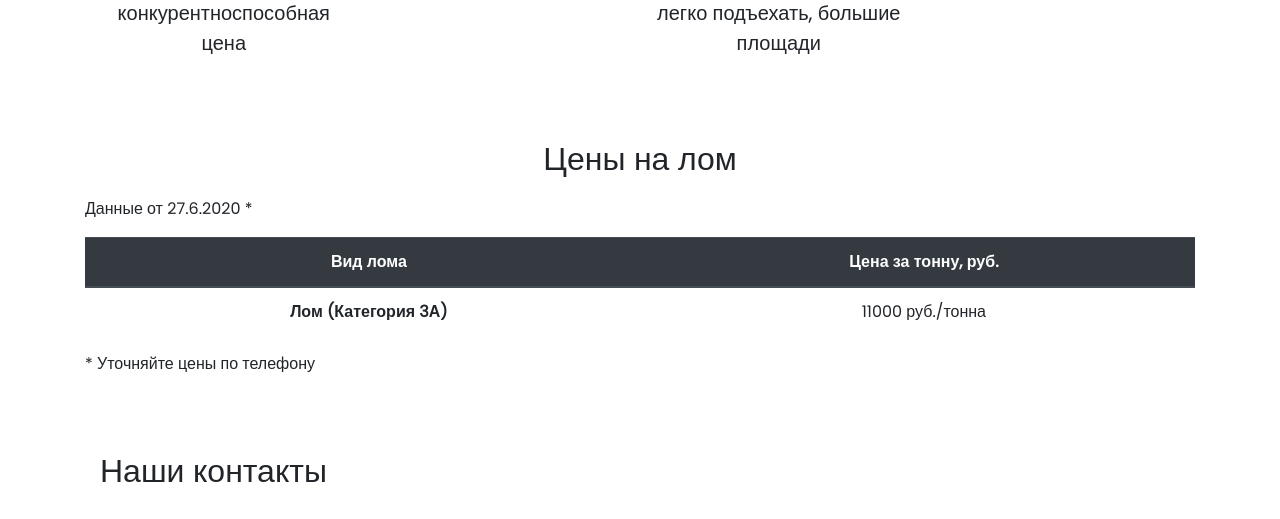
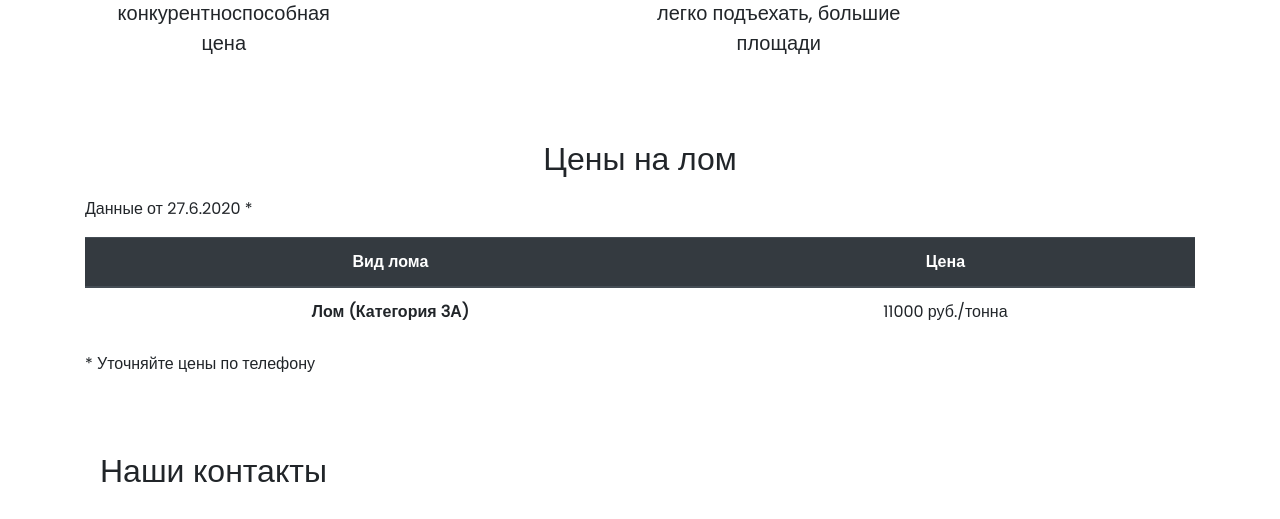
Before and after one commit to kpestov/rusmet_web_page, a Django app: page / in a window 1280 px wide. Shown: the part 1690-2209 px from the top of the page. Run offline with Django 3.2, Linux system fonts and the light colour scheme; data comes from the database, SQL or seed files in the repository; both versions use the stored data as it was after the commit; some libraries are stand-ins or nearby versions.

Commit message:
Change cost field to char in model Price

```diff
--- a/webengine/home/models.py
+++ b/webengine/home/models.py
@@ -3,7 +3,7 @@ from django.db import models
 
 class Price(models.Model):
     scrap = models.CharField(max_length=150, db_index=True, verbose_name='металл')
-    cost = models.FloatField(verbose_name='цена')
+    cost = models.CharField(max_length=150, verbose_name='цена')
     created = models.DateTimeField(auto_now_add=True, verbose_name='дата создания')
     updated = models.DateTimeField(auto_now=True, verbose_name='дата обновления')
 
--- a/webengine/home/templates/home/includes/price_table.html
+++ b/webengine/home/templates/home/includes/price_table.html
@@ -4,7 +4,7 @@
 <thead class="thead-dark">
   <tr>
     <th class="text-center" scope="col">Вид лома</th>
-    <th class="text-center" scope="col">Цена за тонну, руб.</th>
+    <th class="text-center" scope="col">Цена</th>
   </tr>
 </thead>
 <tbody>
```
Also changed, not shown: webengine/db.sqlite3, webengine/home/migrations/0002_auto_20200627_1448.py (added).
